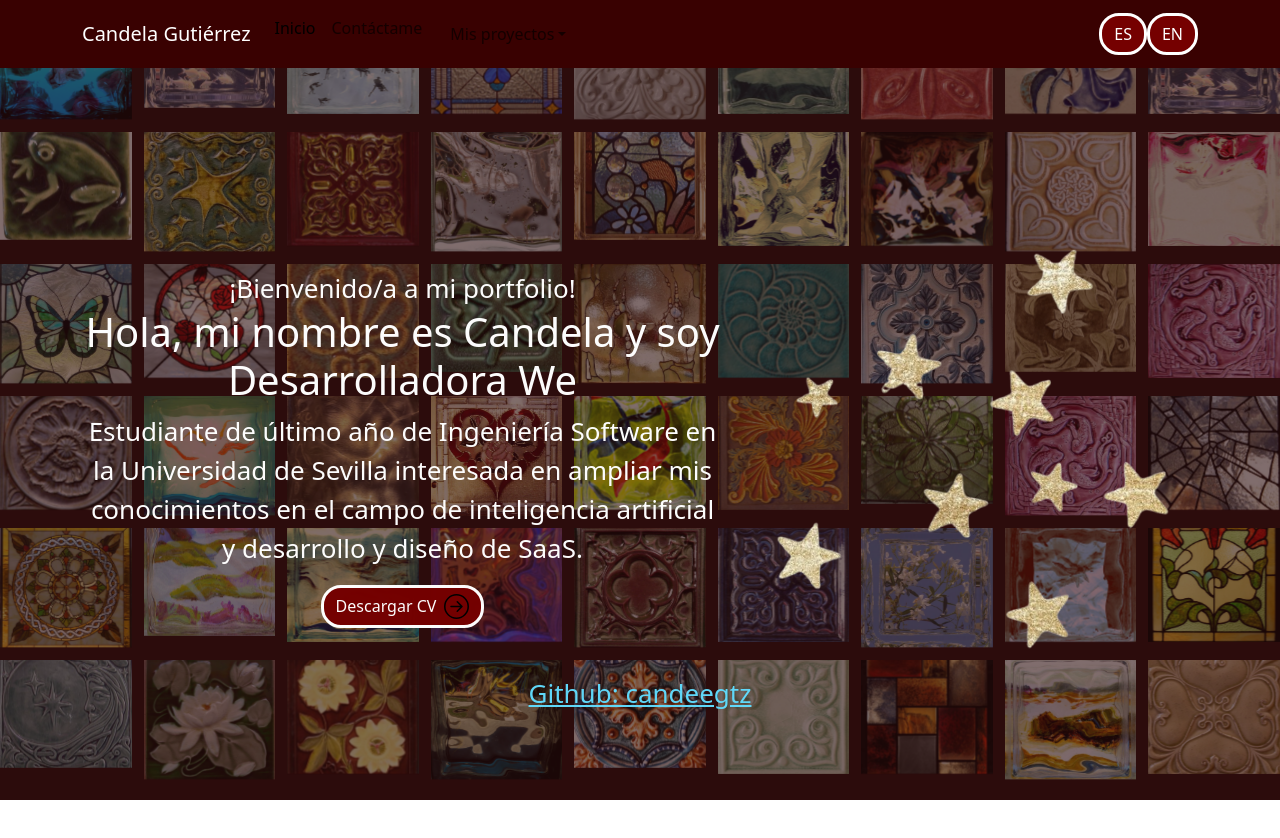
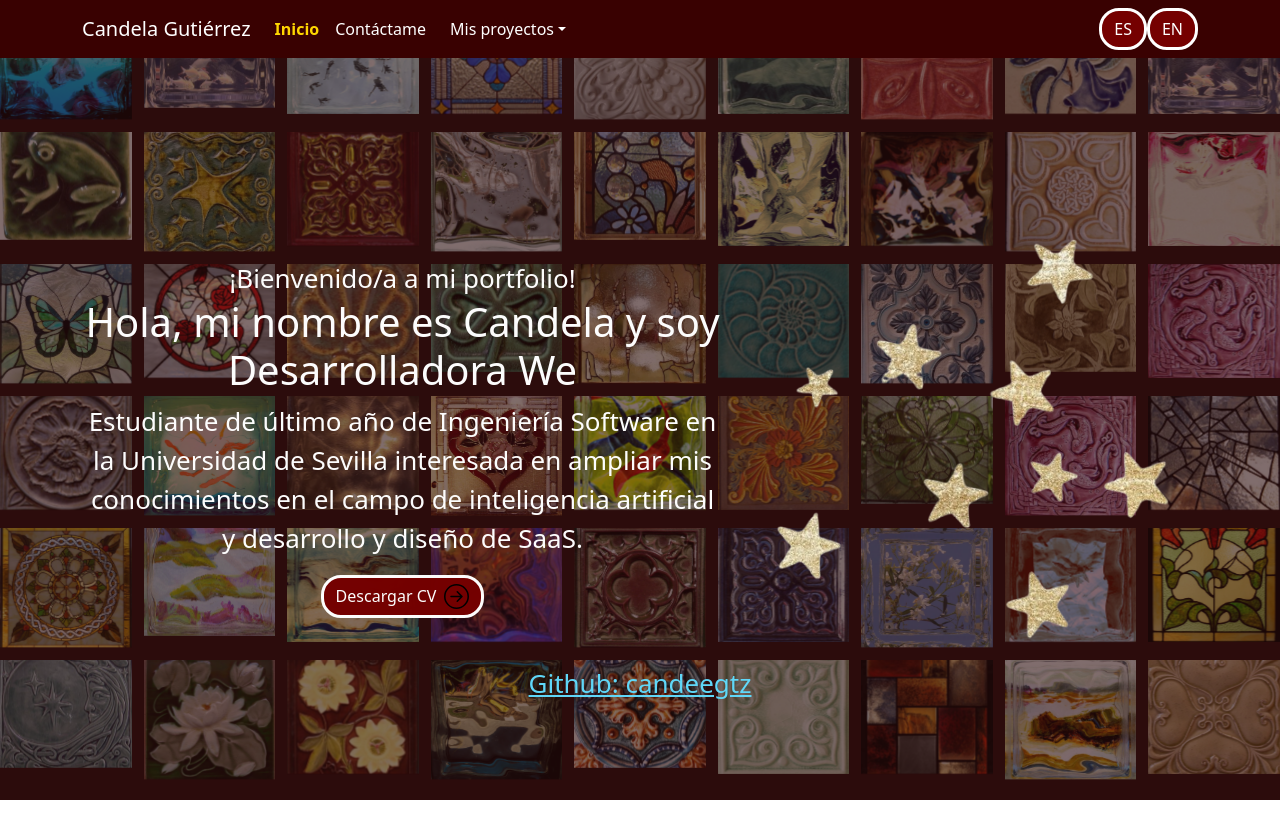
Before and after one commit to candeegtz/mi-portfolio, a React (Create React App) app: page / in a window 1280 px wide. Shown: the top 838 px of the page. Built offline with nearby package versions, Linux system fonts and the light colour scheme.

Commit message:
style: :art: NavBar configurado correcto

```diff
--- a/src/components/NavBar.js
+++ b/src/components/NavBar.js
@@ -3,7 +3,6 @@ import Nav from 'react-bootstrap/Nav';
 import Navbar from 'react-bootstrap/Navbar';
 import "./i18n";
 import { useTranslation } from "react-i18next";
-import { useState, useEffect } from 'react';
 import NavDropdown from 'react-bootstrap/NavDropdown';
 import { Link, NavLink, useLocation } from 'react-router-dom';
 // importar elementos de pagina cuando se tengan
@@ -24,7 +23,7 @@ export const NavBar = () => {
 
     // Función que recibe el estado de activo de React Router
     const getNavLinkClass = ({ isActive }) => {
-        return `btn navbar-btn ${isActive ? 'active' : ''}`;
+        return `navbar-btn ${isActive ? 'active' : ''}`;
     };
 
     // Función para el Dropdown: Comprueba si alguna sub-ruta está activa
@@ -57,7 +56,7 @@ export const NavBar = () => {
                     title={t("proyects")}
                     id="basic-nav-dropdown"
                     // Aplica la clase 'active' al contenedor si alguna ruta de proyecto está activa
-                    className={`btn navbar-btn ${isProjectRouteActive ? 'active' : ''}`}
+                    className={`navbar-btn ${isProjectRouteActive ? 'active' : ''}`}
                 >
                     {projects.map((project, index) => (
                         <NavDropdown.Item
--- a/src/css/NavBar.css
+++ b/src/css/NavBar.css
@@ -1,20 +1,60 @@
 .nav-bar {
     background-color: #390101 !important;
     color: #fff;
+    align-items: center;
 }
 
-.btn.navbar-btn {
-  color: #fff;
-  background-color: transparent;
-  border: none;
+.navbar-btn {
+    padding: 0 0.5rem;
 }
 
-.btn.navbar-btn:hover {
-  color: #ffd700;
-  transition: transform 0.2s ease-in-out;
-  transform: scale(1.07);
+.nav-bar .nav-link {
+    color: #fff !important;
+    background-color: transparent !important;
+    border: none;
+    padding: 0.5rem 1rem;
+    transition: transform 0.2s ease-in-out, color 0.2s ease-in-out;
 }
 
-.btn.navbar-btn.active {
-  color: #ffd700;
+.nav-bar .nav-link:hover {
+    color: #ffd700 !important;
+    transform: scale(1.07);
 }
+
+.nav-bar .nav-link.active {
+    color: #ffd700 !important;
+    font-weight: bold;
+}
+
+.navbar-btn .dropdown-toggle {
+    color: #fff !important;
+    background: transparent !important;
+    border: none !important;
+    box-shadow: none !important;
+    transition: transform 0.2s ease-in-out, color 0.2s ease-in-out;
+}
+
+.navbar-btn:hover .dropdown-toggle,
+.navbar-btn.active .dropdown-toggle,
+.navbar-btn.show .dropdown-toggle {
+    color: #ffd700 !important;
+    transform: scale(1.07);
+}
+
+.dropdown-menu {
+    background-color: #390101 !important;
+    border: none !important;
+    box-shadow: 0 4px 6px rgba(0, 0, 0, 0.4);
+}
+
+.dropdown-menu .dropdown-item {
+    color: #fff !important;
+    background-color: transparent !important;
+}
+
+.dropdown-menu .dropdown-item:hover,
+.dropdown-menu .dropdown-item:focus,
+.dropdown-menu .dropdown-item.dropdown-item-active {
+    background-color: #ffd700 !important;
+    color: #390101 !important;
+}
--- a/src/uni-proyects/UniProyects.js
+++ b/src/uni-proyects/UniProyects.js
@@ -1,4 +1,4 @@
-export const UniProyects = () => {
+const UniProyects = () => {
     return (
         <div>
             <h1>UniProyects Page</h1>
```
